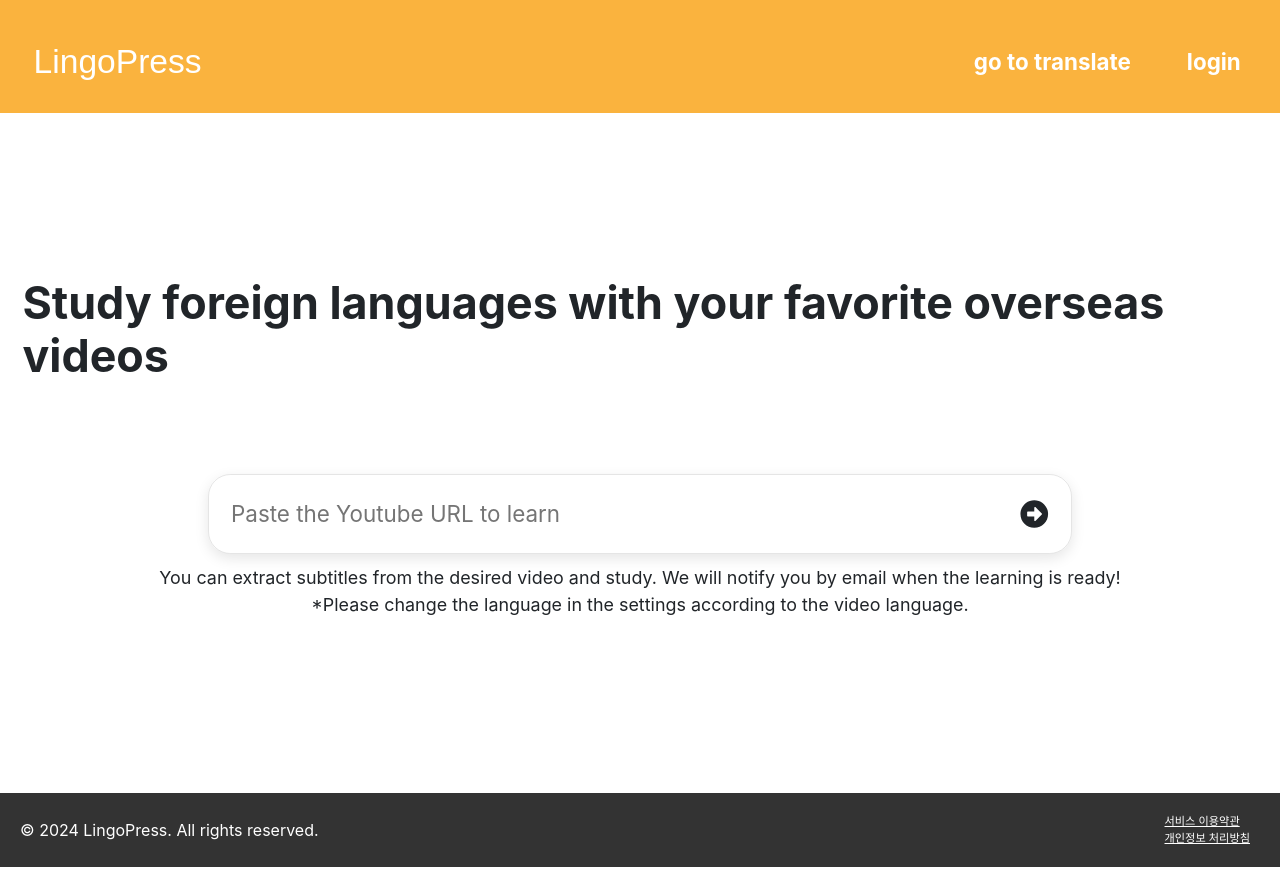
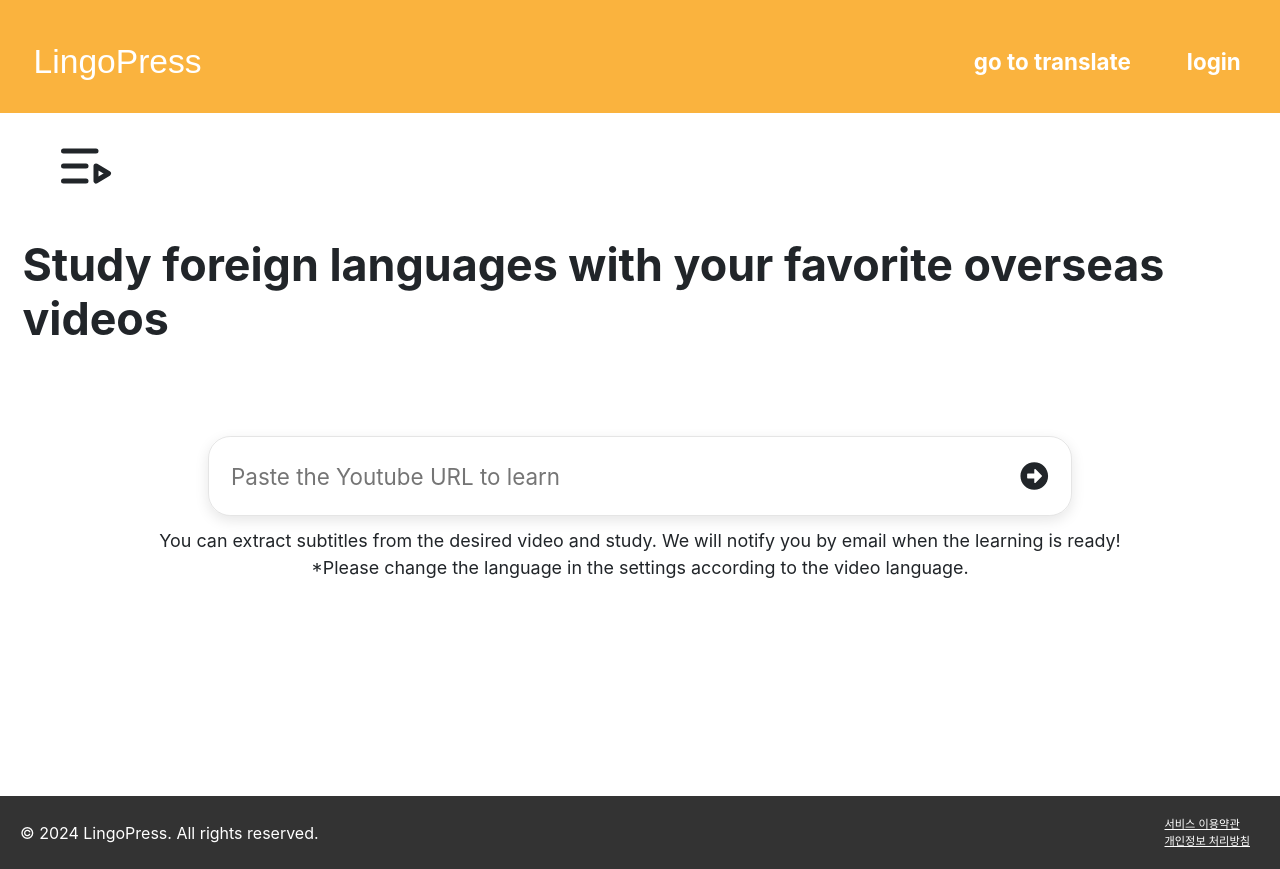
Before and after one commit to LingoPress/lingopress-frontend, a React (Create React App) app: page /enroll_video in a window 1280 px wide. Built offline with nearby package versions, Linux system fonts and the light colour scheme; no server answers; a web font is replaced by a local one.

Commit message:
feat: 홈에서 영상 카테고리 선택시 영상 목록 대신 영상 등록 페이지로 이동하도록 변경

```diff
--- a/src/_pages/EnrollVideo.jsx
+++ b/src/_pages/EnrollVideo.jsx
@@ -8,6 +8,7 @@ import { useAtomValue } from "jotai/index";
 import { authAtom } from "../atom/user";
 import { t } from "i18next";
 import { Trans } from "react-i18next";
+import { LuListVideo } from "react-icons/lu";
 
 const VideoUrlBox = styled.div`
   display: flex;
@@ -56,6 +57,15 @@ const Description = styled.p`
   text-align: center;
 `;
 
+const VideoListBox = styled.div`
+  position: relative;
+  display: flex;
+  margin-top: 2rem;
+  left: 5rem;
+  width: 20vw;
+  justify-content: space-between;
+`;
+
 const EnrollVideo = () => {
   const navigate = useNavigate();
   const [videoUrl, setVideoUrl] = useState("");
@@ -90,7 +100,15 @@ const EnrollVideo = () => {
     }
   };
   return (
-    <EnrollVideoWrap style={{ minHeight: "85vh" }}>
+    <>
+      <VideoListBox>
+        <LuListVideo
+          style={{ cursor: "pointer" }}
+          size={60}
+          onClick={() => navigate("/youtube")}
+        />
+      </VideoListBox>
+      <EnrollVideoWrap style={{ minHeight: "75vh" }}>
         <Title>
           <Trans i18nKey={"EnrollVideo.제목"} />
         </Title>
@@ -110,7 +128,9 @@ const EnrollVideo = () => {
           <Trans i18nKey={"EnrollVideo.설명"} />
           <br />
         </Description>
+        <div style={{ height: "20vh" }} />
       </EnrollVideoWrap>
+    </>
   );
 };
 
--- a/src/_pages/home/Home.jsx
+++ b/src/_pages/home/Home.jsx
@@ -117,7 +117,7 @@ export default function Home() {
           <VerticalCard
             title={t("home.영상")}
             description={t("home.영상_설명")}
-            goto={"/youtube"}
+            goto={"/enroll_video"}
             image={YoutubeImage}
           />
         </CategoryWrap>
```
Lines whose indentation alone changed are shown as unchanged.
